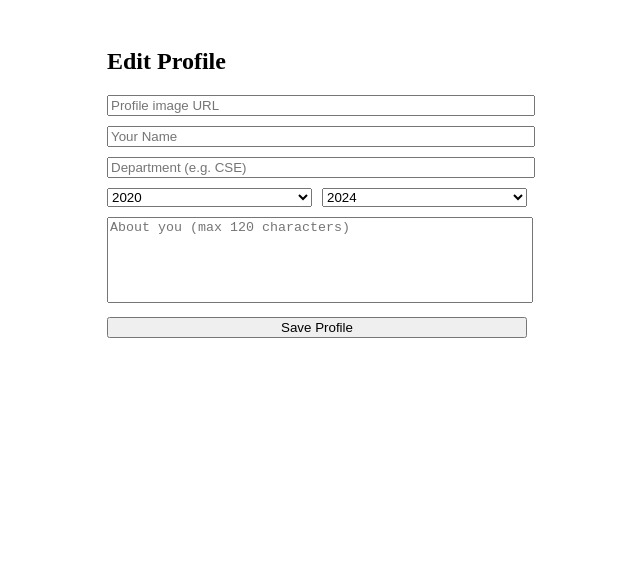
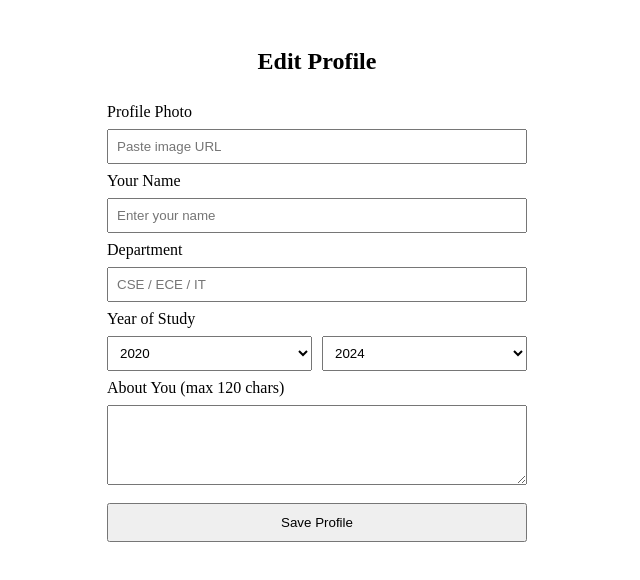
Before and after one commit to vigneshviki19/zingercat-frontend, a React (Vite) app: page /edit-profile in a window 1280 px wide. Shown: the top 580 px of the page, without its empty margins (323-963 px from the left). Built offline with nearby package versions, Linux system fonts and the light colour scheme; no server answers; sample sign-in values are in the browser's storage.

Commit message:
Update EditProfile.jsx

```diff
--- a/src/pages/EditProfile.jsx
+++ b/src/pages/EditProfile.jsx
@@ -9,52 +9,42 @@ export default function EditProfile() {
   const [loading, setLoading] = useState(true);
 
   const [form, setForm] = useState({
+    profilePic: "",
     name: "",
     dept: "",
     startYear: 2020,
     endYear: 2024,
-    about: "",
-    profilePic: ""
+    about: ""
   });
 
   /* =========================
      LOAD PROFILE
   ========================= */
   useEffect(() => {
-    loadProfile();
-  }, []);
-
-  async function loadProfile() {
+    async function load() {
       try {
         const data = await getProfile(username);
         setForm({
+          profilePic: data.profilePic || "",
           name: data.name || "",
           dept: data.dept || "",
           startYear: data.startYear || 2020,
           endYear: data.endYear || 2024,
-        about: data.about || "",
-        profilePic: data.profilePic || ""
+          about: data.about || ""
         });
       } catch (err) {
-      console.error("PROFILE LOAD ERROR:", err);
+        console.error(err);
       } finally {
         setLoading(false);
       }
     }
+    load();
+  }, [username]);
 
-  /* =========================
-     HANDLE CHANGE
-  ========================= */
   function handleChange(e) {
-    setForm({
-      ...form,
-      [e.target.name]: e.target.value
-    });
+    setForm({ ...form, [e.target.name]: e.target.value });
   }
 
-  /* =========================
-     SAVE PROFILE
-  ========================= */
   async function saveProfile() {
     try {
       await updateProfile({
@@ -62,56 +52,64 @@ export default function EditProfile() {
         startYear: Number(form.startYear),
         endYear: Number(form.endYear)
       });
-
       navigate(`/profile/${username}`);
     } catch (err) {
-      console.error("PROFILE SAVE ERROR:", err);
       alert("Failed to save profile");
     }
   }
 
-  if (loading) {
-    return <p style={{ textAlign: "center" }}>Loading profile...</p>;
-  }
+  if (loading) return <p style={{ textAlign: "center" }}>Loading...</p>;
 
   return (
-    <div style={{ maxWidth: 420, margin: "auto", padding: 20 }}>
-      <h2>Edit Profile</h2>
+    <div style={container}>
+      <h2 style={{ textAlign: "center" }}>Edit Profile</h2>
 
-      {/* PROFILE IMAGE */}
+      {/* PROFILE PHOTO */}
+      <label>Profile Photo</label>
       <input
         name="profilePic"
         value={form.profilePic}
         onChange={handleChange}
-        placeholder="Profile image URL"
-        style={{ width: "100%", marginBottom: 10 }}
+        placeholder="Paste image URL"
+        style={input}
       />
 
+      {form.profilePic && (
+        <img
+          src={form.profilePic}
+          alt="preview"
+          style={avatar}
+        />
+      )}
+
       {/* NAME */}
+      <label>Your Name</label>
       <input
         name="name"
         value={form.name}
         onChange={handleChange}
-        placeholder="Your Name"
-        style={{ width: "100%", marginBottom: 10 }}
+        placeholder="Enter your name"
+        style={input}
       />
 
       {/* DEPARTMENT */}
+      <label>Department</label>
       <input
         name="dept"
         value={form.dept}
         onChange={handleChange}
-        placeholder="Department (e.g. CSE)"
-        style={{ width: "100%", marginBottom: 10 }}
+        placeholder="CSE / ECE / IT"
+        style={input}
       />
 
-      {/* YEAR RANGE */}
-      <div style={{ display: "flex", gap: 10, marginBottom: 10 }}>
+      {/* YEAR */}
+      <label>Year of Study</label>
+      <div style={{ display: "flex", gap: 10 }}>
         <select
           name="startYear"
           value={form.startYear}
           onChange={handleChange}
-          style={{ flex: 1 }}
+          style={input}
         >
           {years()}
         </select>
@@ -120,28 +118,23 @@ export default function EditProfile() {
           name="endYear"
           value={form.endYear}
           onChange={handleChange}
-          style={{ flex: 1 }}
+          style={input}
         >
           {years()}
         </select>
       </div>
 
       {/* ABOUT */}
+      <label>About You (max 120 chars)</label>
       <textarea
         name="about"
         value={form.about}
+        onChange={handleChange}
         maxLength={120}
-        onChange={handleChange}
-        placeholder="About you (max 120 characters)"
-        style={{
-          width: "100%",
-          height: 80,
-          resize: "none",
-          marginBottom: 10
-        }}
+        style={{ ...input, height: 80 }}
       />
 
-      <button onClick={saveProfile} style={{ width: "100%" }}>
+      <button onClick={saveProfile} style={btn}>
         Save Profile
       </button>
     </div>
@@ -149,16 +142,48 @@ export default function EditProfile() {
 }
 
 /* =========================
-   YEARS DROPDOWN
+   YEARS
 ========================= */
 function years() {
-  const arr = [];
+  const list = [];
   for (let y = 2010; y <= 2050; y++) {
-    arr.push(
+    list.push(
       <option key={y} value={y}>
         {y}
       </option>
     );
   }
-  return arr;
+  return list;
 }
+
+/* =========================
+   STYLES
+========================= */
+const container = {
+  maxWidth: 420,
+  margin: "auto",
+  padding: 20,
+  display: "flex",
+  flexDirection: "column",
+  gap: 8
+};
+
+const input = {
+  padding: 8,
+  width: "100%",
+  boxSizing: "border-box"
+};
+
+const btn = {
+  marginTop: 10,
+  padding: 10,
+  cursor: "pointer"
+};
+
+const avatar = {
+  width: 100,
+  height: 100,
+  objectFit: "cover",
+  borderRadius: "50%",
+  margin: "10px auto"
+};
```
Lines whose indentation alone changed are shown as unchanged.
